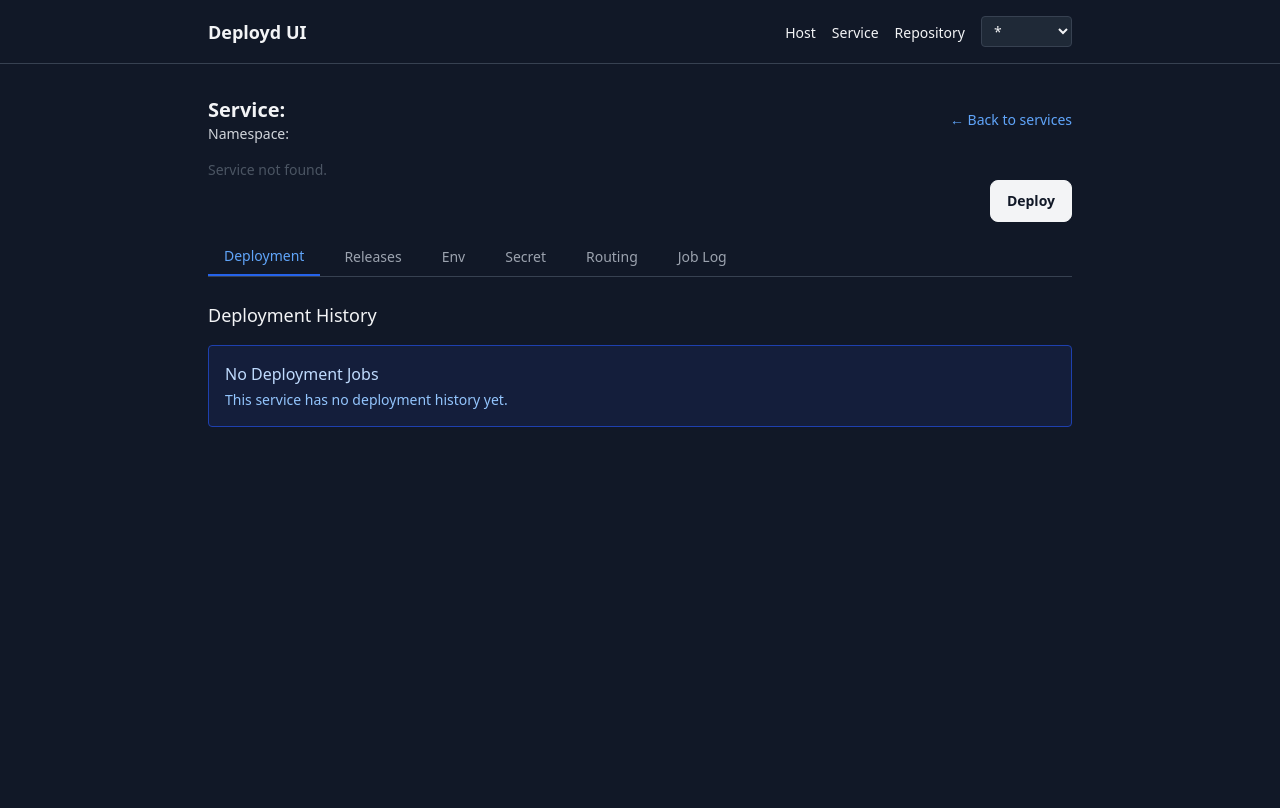
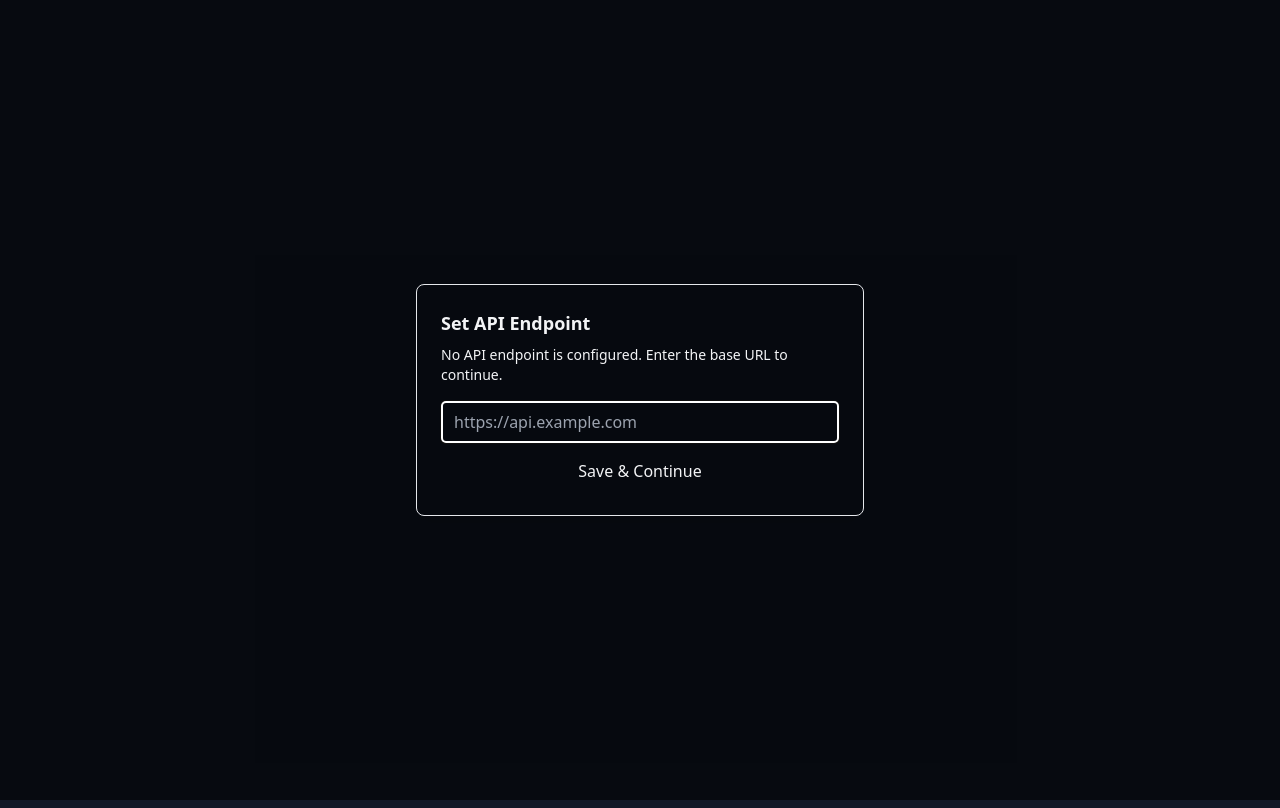
Before and after one commit to desain-gratis/deployd-ui, a Next.js app: page /service in a window 1280 px wide. Built offline with nearby package versions, Linux system fonts and the light colour scheme.

Commit message:
make API endpoint configurable at runtime

```diff
--- /dev/null
+++ b/components/ApiEndpointGate.tsx
@@ -0,0 +1,61 @@
+"use client";
+
+import React, { useState } from 'react';
+import { useApiEndpoint } from '../context/ApiEndpointContext';
+
+export default function ApiEndpointGate({ children }: { children: React.ReactNode }) {
+  const { apiEndpoint, setApiEndpoint, isLoaded } = useApiEndpoint();
+  const [input, setInput] = useState('');
+  const [error, setError] = useState('');
+
+  // Avoid flashing content/modal before we've checked localStorage
+  if (!isLoaded) return null;
+
+  if (!apiEndpoint) {
+    const handleSubmit = (e: React.FormEvent) => {
+      e.preventDefault();
+      const value = input.trim();
+      if (!value) {
+        setError('Please enter an API endpoint.');
+        return;
+      }
+      try {
+        new URL(value); // basic validation
+      } catch {
+        setError('Please enter a valid URL (e.g. https://api.example.com).');
+        return;
+      }
+      setApiEndpoint(value);
+    };
+
+    return (
+      <div className="fixed inset-0 z-50 flex items-center justify-center bg-black/60">
+        <div className="bg-background border rounded-lg shadow-lg p-6 w-full max-w-md">
+          <h2 className="text-lg font-semibold mb-2">Set API Endpoint</h2>
+          <p className="text-sm text-muted-foreground mb-4">
+            No API endpoint is configured. Enter the base URL to continue.
+          </p>
+          <form onSubmit={handleSubmit}>
+            <input
+              type="text"
+              autoFocus
+              value={input}
+              onChange={(e) => setInput(e.target.value)}
+              placeholder="https://api.example.com"
+              className="w-full border rounded px-3 py-2 mb-2 bg-transparent"
+            />
+            {error && <p className="text-sm text-red-500 mb-2">{error}</p>}
+            <button
+              type="submit"
+              className="w-full bg-primary text-primary-foreground rounded px-3 py-2"
+            >
+              Save & Continue
+            </button>
+          </form>
+        </div>
+      </div>
+    );
+  }
+
+  return <>{children}</>;
+}
--- /dev/null
+++ b/context/ApiEndpointContext.tsx
@@ -0,0 +1,44 @@
+"use client";
+
+import React, { createContext, useContext, useState, useEffect, ReactNode } from 'react';
+
+const STORAGE_KEY = 'apiEndpoint';
+
+type ApiEndpointContext = {
+  apiEndpoint: string;
+  setApiEndpoint: (url: string) => void;
+  isLoaded: boolean; // true once we've checked localStorage
+};
+
+const ApiEndpointContext = createContext<ApiEndpointContext | undefined>(undefined);
+
+export const ApiEndpointProvider = ({ children }: { children: ReactNode }) => {
+  const [apiEndpoint, setApiEndpointState] = useState<string>('');
+  const [isLoaded, setIsLoaded] = useState(false);
+
+  useEffect(() => {
+    const stored = window.localStorage.getItem(STORAGE_KEY) ?? '';
+    setApiEndpointState(stored);
+    setIsLoaded(true);
+  }, []);
+
+  const setApiEndpoint = (url: string) => {
+    const trimmed = url.trim().replace(/\/+$/, ''); // strip trailing slash
+    window.localStorage.setItem(STORAGE_KEY, trimmed);
+    setApiEndpointState(trimmed);
+  };
+
+  return (
+    <ApiEndpointContext.Provider value={{ apiEndpoint, setApiEndpoint, isLoaded }}>
+      {children}
+    </ApiEndpointContext.Provider>
+  );
+};
+
+export const useApiEndpoint = () => {
+  const ctx = useContext(ApiEndpointContext);
+  if (!ctx) throw new Error('useApiEndpoint must be used within ApiEndpointProvider');
+  return ctx;
+};
+
+export default ApiEndpointContext;
--- a/pages/_app.tsx
+++ b/pages/_app.tsx
@@ -4,20 +4,26 @@ import React from 'react';
 import '../styles/globals.css';
 import type { AppProps } from 'next/app';
 import { NamespaceProvider } from '../context/NamespaceContext';
+import { ApiEndpointProvider } from '../context/ApiEndpointContext';
+import ApiEndpointGate from '../components/ApiEndpointGate';
 import Nav from '../components/Nav';
 import { ThemeProvider } from 'next-themes';
 
 export default function App({ Component, pageProps }: AppProps) {
   return (
+    <ApiEndpointProvider>
       <NamespaceProvider>
         <ThemeProvider attribute="class" defaultTheme="dark">
+          <ApiEndpointGate>
             <div className="min-h-screen flex flex-col">
               <Nav />
               <main className="container py-8">
                 <Component {...pageProps} />
               </main>
             </div>
+          </ApiEndpointGate>
         </ThemeProvider>
       </NamespaceProvider>
+    </ApiEndpointProvider>
   );
 }
--- a/pages/repository/index.tsx
+++ b/pages/repository/index.tsx
@@ -7,6 +7,7 @@ import FlexSearch from 'flexsearch';
 import { useNamespace } from '../../context/NamespaceContext';
 import Modal from '../../components/Modal';
 import ReleasesTable from '../../components/ServiceTabs/ReleasesTable';
+import { useApiEndpoint } from '../../context/ApiEndpointContext';
 
 type Repository = {
   id: string;
@@ -56,14 +57,18 @@ export default function RepositoryDetail() {
   const [selectedActor, setSelectedActor] = useState<string | null>(null);
   const [index, setIndex] = useState<any>(null);
 
+  const { apiEndpoint } = useApiEndpoint();
+
   useEffect(() => {
     if (!id) return;
+    if (!apiEndpoint) return;
+
     let mounted = true;
 
     const fetchRepo = async () => {
       setLoadingRepo(true);
       try {
-        const res = await fetch(`${process.env.NEXT_PUBLIC_DEPLOYD_ENDPOINT}/artifactd/repository?id=${id}`, { headers: { 'X-Namespace': namespace } });
+        const res = await fetch(`${apiEndpoint}/artifactd/repository?id=${id}`, { headers: { 'X-Namespace': namespace } });
         if (!res.ok) throw new Error(`HTTP ${res.status}`);
         const data = await res.json();
         if (!mounted) return;
@@ -79,7 +84,7 @@ export default function RepositoryDetail() {
     const fetchBuilds = async () => {
       setLoadingBuilds(true);
       try {
-        const res = await fetch(`${process.env.NEXT_PUBLIC_DEPLOYD_ENDPOINT}/artifactd/build?repository=${id}`, { headers: { 'X-Namespace': namespace } });
+        const res = await fetch(`${apiEndpoint}/artifactd/build?repository=${id}`, { headers: { 'X-Namespace': namespace } });
         if (!res.ok) throw new Error(`HTTP ${res.status}`);
         const data = await res.json();
         if (!mounted) return;
@@ -113,7 +118,7 @@ export default function RepositoryDetail() {
     return () => {
       mounted = false;
     };
-  }, [id, namespace]);
+  }, [apiEndpoint, id, namespace]);
 
   useEffect(() => {
     let result = builds;
--- a/pages/repository/list.tsx
+++ b/pages/repository/list.tsx
@@ -3,6 +3,7 @@
 import React, { useEffect, useState } from 'react';
 import Link from 'next/link';
 import { useNamespace } from '../../context/NamespaceContext';
+import { useApiEndpoint } from '../../context/ApiEndpointContext';
 
 type Repository = {
   id: string;
@@ -19,13 +20,16 @@ export default function ArtifactPage() {
   const [loading, setLoading] = useState(false);
   const [error, setError] = useState<string | null>(null);
 
+  const { apiEndpoint } = useApiEndpoint();
+
+
   useEffect(() => {
     let mounted = true;
     const fetchRepos = async () => {
       setLoading(true);
       setError(null);
       try {
-        const res = await fetch(`${process.env.NEXT_PUBLIC_DEPLOYD_ENDPOINT}/artifactd/repository`, {
+        const res = await fetch(`${apiEndpoint}/artifactd/repository`, {
           headers: { 'X-Namespace': namespace }
         });
         if (!res.ok) throw new Error(`HTTP ${res.status}`);
--- a/pages/service/index.tsx
+++ b/pages/service/index.tsx
@@ -18,6 +18,7 @@ import { truncateCommit } from '../../components/ServiceTabs/ReleasesTable';
 import { useVersionedKeyValueResource } from '../../src/hooks/resources/useVersionedKeyValueResource';
 import { useVersionedRoutingResource } from '../../src/hooks/resources/useVersionedRoutingResource';
 import RoutingTab from '../../components/ServiceTabs/RoutingTab';
+import { useApiEndpoint } from '../../context/ApiEndpointContext';
 
 
 type ShardForm = {
@@ -79,13 +80,15 @@ export default function ServiceDetail() {
 
   const [shards, setShards] = useState<ShardForm[]>([])
 
+  const { apiEndpoint } = useApiEndpoint();
+
   useEffect(() => {
-    if (!id) return;
+    if (!apiEndpoint || !id) return;
     let mounted = true;
 
     const fetchService = async () => {
       try {
-        const res = await fetch(`${process.env.NEXT_PUBLIC_DEPLOYD_ENDPOINT}/deployd/service`, {
+        const res = await fetch(`${apiEndpoint}/deployd/service`, {
           headers: { 'X-Namespace': _namespace }
         });
         if (!res.ok) throw new Error(`HTTP ${res.status}`);
@@ -105,10 +108,10 @@ export default function ServiceDetail() {
     return () => {
       mounted = false;
     };
-  }, [_namespace, id]); // use global namespace
+  }, [apiEndpoint, _namespace, id]); // use global namespace
 
   useEffect(() => {
-    if (!service || !service.id || !service.namespace) return;
+    if (!service || !apiEndpoint || !service.id || !service.namespace) return;
     let namespace = service.namespace;
     let id = service.id;
 
@@ -119,7 +122,7 @@ export default function ServiceDetail() {
 
     const fetchSecrets = async () => {
       try {
-        const res = await fetch(`${process.env.NEXT_PUBLIC_DEPLOYD_ENDPOINT}/secretd/secret?service=${id}`, {
+        const res = await fetch(`${apiEndpoint}/secretd/secret?service=${id}`, {
           headers: { 'X-Namespace': namespace }
         });
         if (!res.ok) throw new Error(`HTTP ${res.status}`);
@@ -136,7 +139,7 @@ export default function ServiceDetail() {
 
     const fetchEnvs = async () => {
       try {
-        const res = await fetch(`${process.env.NEXT_PUBLIC_DEPLOYD_ENDPOINT}/secretd/env?service=${id}`, {
+        const res = await fetch(`${apiEndpoint}/secretd/env?service=${id}`, {
           headers: { 'X-Namespace': namespace }
         });
         if (!res.ok) throw new Error(`HTTP ${res.status}`);
@@ -153,7 +156,7 @@ export default function ServiceDetail() {
 
     const fetchRoutings = async () => {
       try {
-        const res = await fetch(`${process.env.NEXT_PUBLIC_DEPLOYD_ENDPOINT}/secretd/routing?service=${id}`, {
+        const res = await fetch(`${apiEndpoint}/secretd/routing?service=${id}`, {
           headers: { 'X-Namespace': namespace }
         });
         if (!res.ok) throw new Error(`HTTP ${res.status}`);
@@ -174,7 +177,7 @@ export default function ServiceDetail() {
 
     const fetchJobs = async () => {
       try {
-        const res = await fetch(`${process.env.NEXT_PUBLIC_DEPLOYD_ENDPOINT}/deployd/job?service=${id}`, {
+        const res = await fetch(`${apiEndpoint}/deployd/job?service=${id}`, {
           headers: { 'X-Namespace': namespace }
         });
         if (!res.ok) throw new Error(`HTTP ${res.status}`);
@@ -196,7 +199,7 @@ export default function ServiceDetail() {
 
     const fetchLastSuccessfulJob = async () => {
       const res = await fetch(
-        `${process.env.NEXT_PUBLIC_DEPLOYD_ENDPOINT}/deployd/successful-job?id=${id}`,
+        `${apiEndpoint}/deployd/successful-job?id=${id}`,
         { headers: { "X-Namespace": service.namespace } }
       );
       const data = await res.json();
@@ -217,7 +220,7 @@ export default function ServiceDetail() {
     return () => {
       mounted = false;
     };
-  }, [service]);
+  }, [apiEndpoint, service]);
 
   useEffect(() => {
     if (!service?.id || !lastSuccessfulJob) return;
@@ -287,7 +290,7 @@ export default function ServiceDetail() {
 
   // Fetch builds when service is available
   useEffect(() => {
-    if (!service?.repository?.id) return;
+    if (!apiEndpoint || !service?.repository?.id) return;
     if (!service || !service.id || !service.namespace) return;
     let namespace = service.namespace;
 
@@ -296,7 +299,7 @@ export default function ServiceDetail() {
 
     const fetchBuilds = async () => {
       try {
-        const res = await fetch(`${process.env.NEXT_PUBLIC_DEPLOYD_ENDPOINT}/artifactd/build?repository=${service.repository?.id}`, {
+        const res = await fetch(`${apiEndpoint}/artifactd/build?repository=${service.repository?.id}`, {
           headers: { 'X-Namespace': namespace }
         });
         if (!res.ok) throw new Error(`HTTP ${res.status}`);
@@ -331,11 +334,11 @@ export default function ServiceDetail() {
     return () => {
       mounted = false;
     };
-  }, [service, service?.repository?.id, service?.namespace]);
+  }, [apiEndpoint, service, service?.repository?.id, service?.namespace]);
 
 
   const secretResource = useVersionedKeyValueResource({
-    endpoint: `${process.env.NEXT_PUBLIC_DEPLOYD_ENDPOINT}/secretd/secret`,
+    endpoint: `${apiEndpoint}/secretd/secret`,
     namespace: service?.namespace || 'deployd',
     service: service?.id!,
     initialVersions: secrets,
@@ -344,7 +347,7 @@ export default function ServiceDetail() {
 
       // try {
       const res = await fetch(
-        `${process.env.NEXT_PUBLIC_DEPLOYD_ENDPOINT}/secretd/secret?service=${id}`,
+        `${apiEndpoint}/secretd/secret?service=${id}`,
         { headers: { 'X-Namespace': service.namespace } }
       );
 
@@ -381,7 +384,7 @@ export default function ServiceDetail() {
 
 
   const envResource = useVersionedKeyValueResource({
-    endpoint: `${process.env.NEXT_PUBLIC_DEPLOYD_ENDPOINT}/secretd/env`,
+    endpoint: `${apiEndpoint}/secretd/env`,
     namespace: service?.namespace || 'deployd',
     service: service?.id!,
     initialVersions: envs,
@@ -390,7 +393,7 @@ export default function ServiceDetail() {
 
       // try {
       const res = await fetch(
-        `${process.env.NEXT_PUBLIC_DEPLOYD_ENDPOINT}/secretd/env?service=${id}`,
+        `${apiEndpoint}/secretd/env?service=${id}`,
         { headers: { 'X-Namespace': service.namespace } }
       );
 
@@ -430,7 +433,7 @@ export default function ServiceDetail() {
   });
 
   const routingResource = useVersionedRoutingResource({
-    endpoint: `${process.env.NEXT_PUBLIC_DEPLOYD_ENDPOINT}/secretd/routing`,
+    endpoint: `${apiEndpoint}/secretd/routing`,
     namespace: service?.namespace || 'deployd',
     service: service?.id!,
     initialVersions: routings,
@@ -439,7 +442,7 @@ export default function ServiceDetail() {
 
       // try {
       const res = await fetch(
-        `${process.env.NEXT_PUBLIC_DEPLOYD_ENDPOINT}/secretd/routing?service=${id}`,
+        `${apiEndpoint}/secretd/routing?service=${id}`,
         { headers: { 'X-Namespace': service.namespace } }
       );
 
@@ -498,7 +501,7 @@ export default function ServiceDetail() {
 
   // WebSocket connection for real-time job updates (single connection)
   useEffect(() => {
-    if (!service || !service.id || !service.namespace) return;
+    if (!apiEndpoint || !service || !service.id || !service.namespace) return;
     let namespace = service.namespace;
     let id = service.id;
 
@@ -512,7 +515,7 @@ export default function ServiceDetail() {
       if (!mounted || ws) return; // Prevent duplicate connections
 
       try {
-        const endpoint = process.env.NEXT_PUBLIC_DEPLOYD_ENDPOINT!
+        const endpoint = apiEndpoint!
         const protocol = window.location.protocol === 'https:' ? 'wss' : 'ws';
         const endpointNoPrefix = endpoint.replace(/^https?:\/\//, '');
 
@@ -613,7 +616,7 @@ export default function ServiceDetail() {
         ws = null;
       }
     };
-  }, [service, service?.id, service?.namespace]);
+  }, [apiEndpoint, service, service?.id, service?.namespace]);
 
   // Keep tab content container from collapsing/shrinking when switching tabs.
   const tabContentRef = useRef<HTMLDivElement | null>(null);
@@ -663,7 +666,7 @@ export default function ServiceDetail() {
   }
 
   const openDeployModal = async () => {
-    if (!service?.id || !service.namespace) return;
+    if (apiEndpoint! || !service?.id || !service.namespace) return;
 
 
     // for successful job, we use the value in raft_config, instead of request
@@ -704,7 +707,7 @@ export default function ServiceDetail() {
       } else {
         // Only fetch hosts if absolutely needed
         const hRes = await fetch(
-          `${process.env.NEXT_PUBLIC_DEPLOYD_ENDPOINT}/deployd/host`,
+          `${apiEndpoint}/deployd/host`,
           { headers: { "X-Namespace": "deployd" } } // hardcoded
         );
         const hData = await hRes.json();
@@ -791,7 +794,7 @@ export default function ServiceDetail() {
         routing_version, // latest by default
       };
 
-      const res = await fetch(`${process.env.NEXT_PUBLIC_DEPLOYD_ENDPOINT}/deployd/submit-job`, {
+      const res = await fetch(`${apiEndpoint}/deployd/submit-job`, {
         method: 'POST',
         headers: {
           'Content-Type': 'application/json',
```
Also changed, not shown: pages/host/list.tsx (+5 -2 lines), pages/service/list.tsx (+5 -2 lines). Lines whose indentation alone changed are shown as unchanged.
